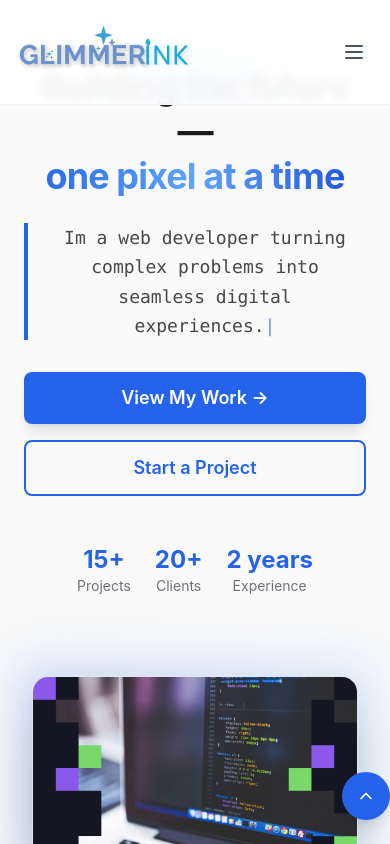
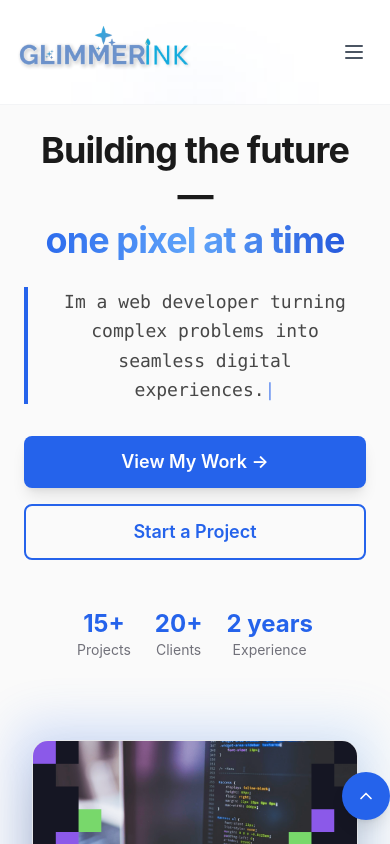
Before and after one commit to Ehud-Guzman/glimmer, a React (Vite) app: page / in a window 390 px wide. Shown: the top 844 px of the page. Built offline with nearby package versions, Linux system fonts and the light colour scheme.

Commit message:
Mobile view update

```diff
--- a/src/components/Home/HeroSection.jsx
+++ b/src/components/Home/HeroSection.jsx
@@ -20,7 +20,7 @@ const HeroSection = () => {
   }, []);
 
   return (
-    <section className="relative min-h-[90vh] flex flex-col md:flex-row items-center justify-center md:justify-start gap-12 md:gap-16 overflow-hidden px-4 md:px-16 lg:px-32">
+    <section className="relative min-h-[90vh] flex flex-col md:flex-row items-center justify-center md:justify-start gap-12 md:gap-16 overflow-hidden px-4 md:px-16 lg:px-32 pt-16 md:pt-0">
 
       {/* Left: Hero Text */}
       <motion.div
```
